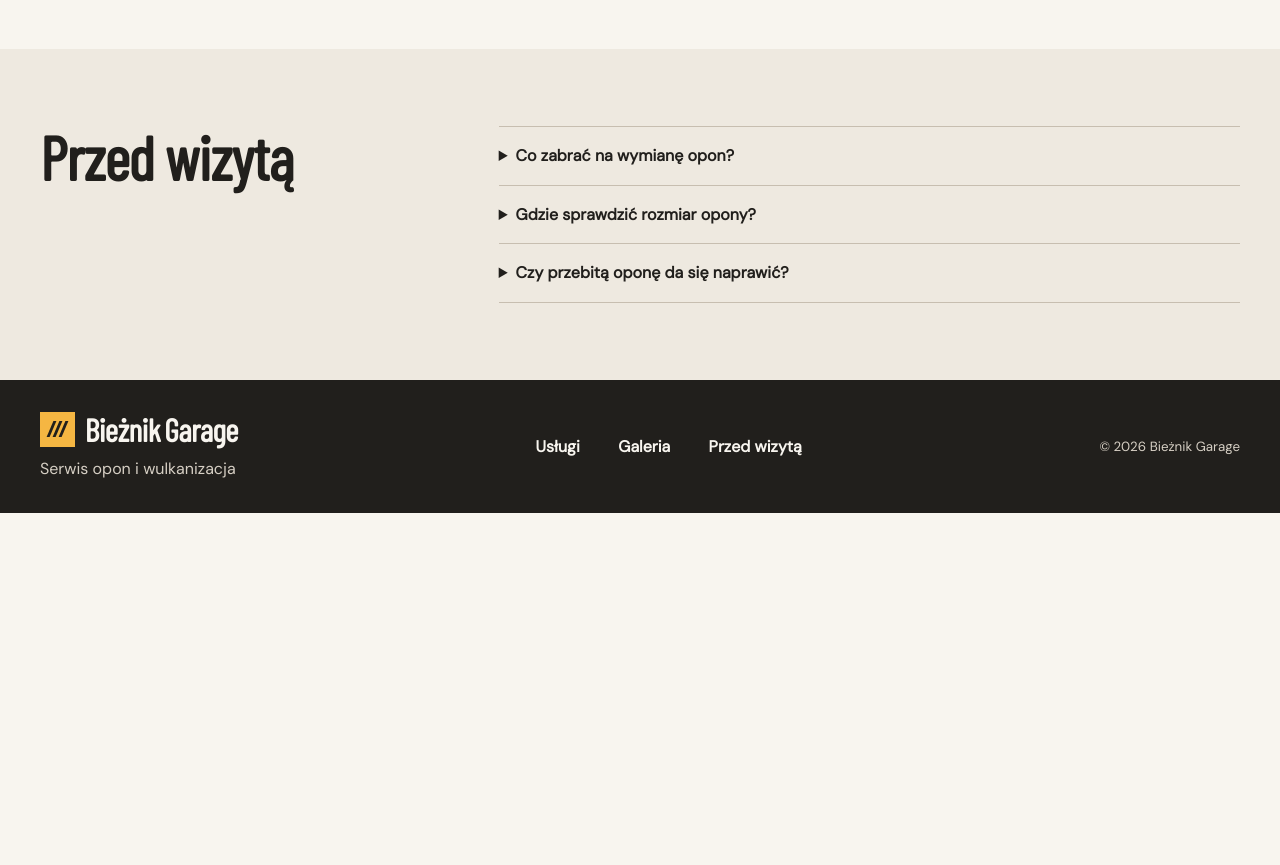
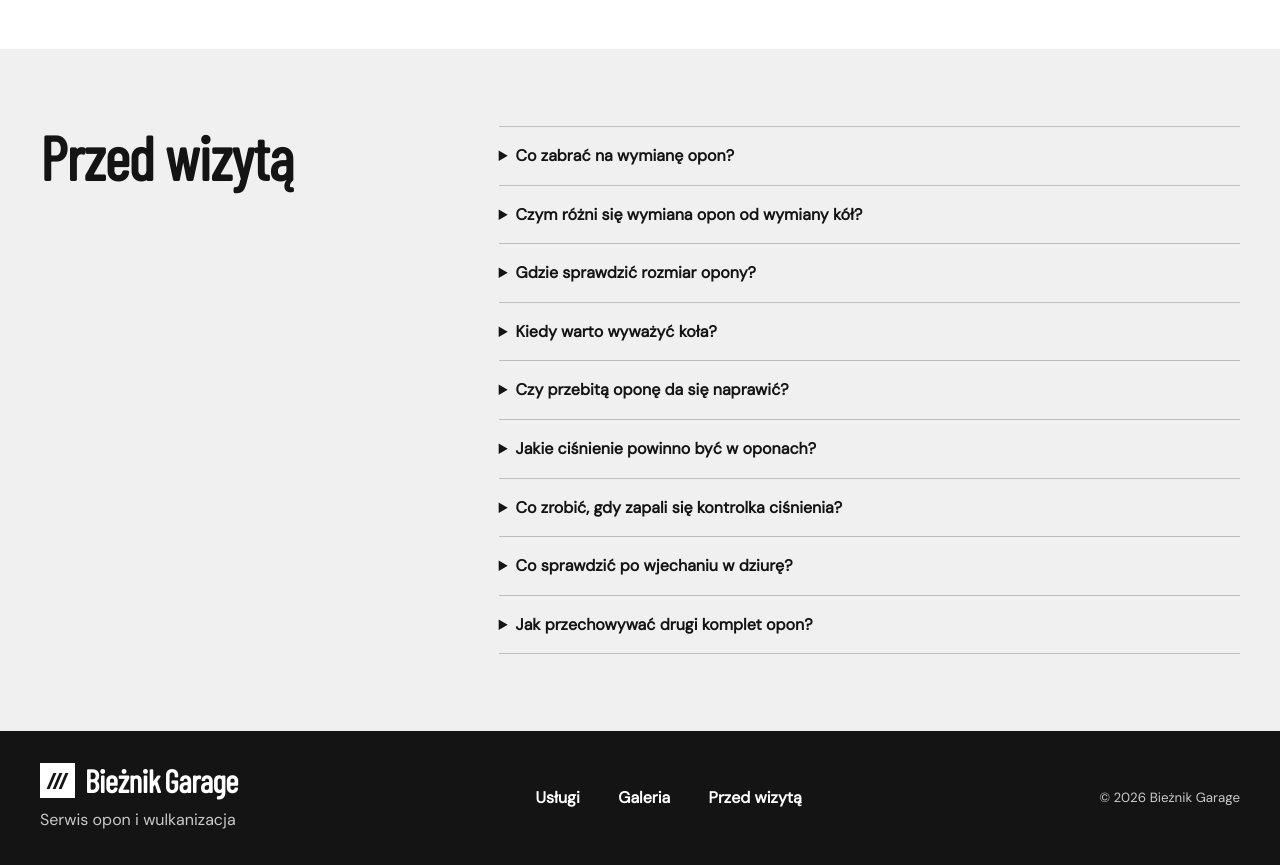
Before and after one commit to filwys-web/Bieznik-garage, an Astro site: page /uslugi in a window 1280 px wide. Shown: the part 780-1645 px from the top of the page. Before the commit the page ends 1293 px from the top, so only its background shows below. Built offline with nearby package versions, Linux system fonts and the light colour scheme; Astro itself is replaced by a stand-in of ours.

Commit message:
Use a monochrome palette and expand the workshop FAQ

```diff
--- a/src/layouts/Site.astro
+++ b/src/layouts/Site.astro
@@ -24,7 +24,7 @@ const nav = [
   <head>
     <meta charset="utf-8" />
     <meta name="viewport" content="width=device-width, initial-scale=1" />
-    <meta name="theme-color" content="#211f1c" />
+    <meta name="theme-color" content="#141414" />
     <meta name="description" content={description} />
     <meta property="og:title" content={title} />
     <meta property="og:description" content={description} />
--- a/src/styles/site.css
+++ b/src/styles/site.css
@@ -1,11 +1,11 @@
 :root {
   color-scheme: light;
-  --paper: #f8f5ef;
-  --ink: #211f1c;
-  --muted: #57524b;
-  --line: #d5cec2;
-  --wash: #eee9e0;
-  --accent: #f5b642;
+  --paper: #ffffff;
+  --ink: #141414;
+  --muted: #505050;
+  --line: #d4d4d4;
+  --wash: #f0f0f0;
+  --line-strong: #bdbdbd;
   --headline: 'Barlow Condensed', 'Arial Narrow', sans-serif;
   --body: 'DM Sans', Arial, sans-serif;
 }
@@ -21,27 +21,26 @@ h1 { font-size: clamp(4.4rem, 8.1vw, 8rem); letter-spacing: -.025em; }
 h2 { font-size: clamp(2.85rem, 4.8vw, 4.85rem); letter-spacing: -.015em; }
 h3 { font-size: 2rem; }
 button { font: inherit; cursor: pointer; }
-:focus-visible { outline: 3px solid #9c4a12; outline-offset: 4px; }
+:focus-visible { outline: 3px solid var(--ink); outline-offset: 4px; }
 .wrap { width: min(100% - 5rem, 77rem); margin-inline: auto; }
-.skip { position: absolute; z-index: 5; top: .5rem; left: .5rem; transform: translateY(-150%); background: var(--accent); color: var(--ink); padding: .75rem 1rem; }
+.skip { position: absolute; z-index: 5; top: .5rem; left: .5rem; transform: translateY(-150%); background: var(--ink); color: var(--paper); padding: .75rem 1rem; }
 .skip:focus { transform: none; }
 
 .site-header { background: var(--ink); color: var(--paper); }
-.site-header :focus-visible, .site-footer :focus-visible, .lightbox :focus-visible { outline-color: var(--accent); }
+.site-header :focus-visible, .site-footer :focus-visible, .lightbox :focus-visible { outline-color: var(--paper); }
 .header-inner { min-height: 5rem; display: grid; grid-template-columns: 1fr auto 1fr; align-items: center; gap: 1.5rem; }
 .brand { display: inline-flex; align-items: center; gap: .6rem; width: fit-content; text-decoration: none; font: 700 2rem/.9 var(--headline); letter-spacing: -.015em; white-space: nowrap; }
 .brand-accent { margin-left: .25rem; }
-.brand-mark { width: 2.2rem; height: 2.2rem; display: grid; grid-auto-flow: column; place-content: center; gap: .2rem; background: var(--accent); }
+.brand-mark { width: 2.2rem; height: 2.2rem; display: grid; grid-auto-flow: column; place-content: center; gap: .2rem; background: var(--paper); }
 .brand-mark i { width: .2rem; height: 1rem; background: var(--ink); transform: skewX(-23deg); }
 .header-inner nav, .footer-inner nav { display: flex; align-items: center; gap: clamp(1.2rem, 3vw, 2.6rem); }
 .header-inner nav a, .footer-inner nav a { text-decoration: none; font-weight: 600; }
-.header-inner nav a[aria-current], .header-inner nav a:hover { color: var(--accent); }
-.footer-inner nav a:hover { text-decoration: underline; text-underline-offset: .3em; }
+.header-inner nav a[aria-current], .header-inner nav a:hover, .footer-inner nav a:hover { text-decoration: underline; text-underline-offset: .35em; }
 .button { min-height: 3rem; padding: .65rem 1.05rem; display: inline-flex; align-items: center; justify-content: center; border: 1px solid transparent; text-decoration: none; font-weight: 600; white-space: nowrap; }
-.header-button { justify-self: end; border-color: #b6ab9b; }
+.header-button { justify-self: end; border-color: #a6a6a6; }
 .header-button:hover { color: var(--ink); background: var(--paper); }
-.button-primary { background: var(--accent); color: var(--ink); }
-.button-primary:hover { background: #ffd17a; }
+.button-primary { background: var(--ink); color: var(--paper); }
+.button-primary:hover { background: #363636; }
 
 .hero { display: grid; grid-template-columns: .85fr 1.15fr; gap: clamp(2rem, 5vw, 5rem); align-items: center; padding-block: clamp(1.5rem, 3.7vw, 3.25rem); }
 .hero-copy { padding-block: 1rem; }
@@ -55,8 +54,8 @@ button { font: inherit; cursor: pointer; }
 .service-grid, .services-page, .faq-grid, .contact-inner { padding-block: clamp(3rem, 6vw, 6rem); }
 .section-heading { align-self: start; }
 .service-list, .photo-grid { margin: 0; padding: 0; list-style: none; }
-.service-list li { border-top: 1px solid #c7beb0; }
-.service-list li:last-child { border-bottom: 1px solid #c7beb0; }
+.service-list li { border-top: 1px solid var(--line-strong); }
+.service-list li:last-child { border-bottom: 1px solid var(--line-strong); }
 .service-list a { display: flex; justify-content: space-between; align-items: center; gap: 1rem; padding: 1.1rem .15rem; text-decoration: none; }
 .service-list a:hover h3 { text-decoration: underline; text-decoration-thickness: 1px; text-underline-offset: .16em; }
 .service-list p, .service-details p { margin-top: .45rem; color: var(--muted); }
@@ -78,11 +77,11 @@ button { font: inherit; cursor: pointer; }
 .photo-grid img { aspect-ratio: 4 / 3; transition: transform .2s ease; }
 .photo-grid a:hover img { transform: scale(1.035); }
 .lightbox { width: min(96vw, 67rem); max-height: 96dvh; padding: 0; border: 0; background: transparent; color: var(--paper); }
-.lightbox::backdrop { background: #171512ed; }
+.lightbox::backdrop { background: #0d0d0ded; }
 .lightbox-inner { background: var(--ink); padding: .75rem; }
 .lightbox img { max-height: 72dvh; object-fit: contain; }
-.lightbox button { background: transparent; border: 1px solid #a89e90; color: inherit; }
-.lightbox button:hover { background: #4a4238; }
+.lightbox button { background: transparent; border: 1px solid #ababab; color: inherit; }
+.lightbox button:hover { background: #3d3d3d; }
 .lightbox-close { display: block; width: 2.65rem; height: 2.65rem; margin: 0 0 .55rem auto; font-size: 1.5rem; }
 .lightbox-controls { display: flex; justify-content: center; align-items: center; gap: .65rem; padding-top: .75rem; }
 .lightbox-controls button { min-height: 2.75rem; padding-inline: .65rem; }
@@ -93,8 +92,8 @@ button { font: inherit; cursor: pointer; }
 .service-details h2 { font-size: clamp(2.25rem, 3.6vw, 3.3rem); }
 .service-details p { max-width: 46rem; }
 .faq-section, .contact-section { background: var(--wash); }
-.faq details { border-top: 1px solid #c7beb0; }
-.faq details:last-child { border-bottom: 1px solid #c7beb0; }
+.faq details { border-top: 1px solid var(--line-strong); }
+.faq details:last-child { border-bottom: 1px solid var(--line-strong); }
 .faq summary { padding: 1rem 0; cursor: pointer; font-weight: 600; }
 .faq details p { margin: 0 0 1rem 1rem; color: var(--muted); }
 .contact-inner { display: flex; flex-wrap: wrap; gap: 2rem 5rem; }
@@ -103,7 +102,7 @@ button { font: inherit; cursor: pointer; }
 
 .site-footer { padding-block: 2rem; color: var(--paper); background: var(--ink); }
 .footer-inner { display: flex; flex-wrap: wrap; justify-content: space-between; align-items: center; gap: 1.4rem 2rem; }
-.footer-brand p, .footer-inner small { color: #d6cfc4; }
+.footer-brand p, .footer-inner small { color: #c9c9c9; }
 .footer-brand p { margin-top: .55rem; }
 
 @media (max-width: 900px) {
--- a/src/workshop.ts
+++ b/src/workshop.ts
@@ -52,7 +52,40 @@ export const photos = [
 ];
 
 export const questions = [
-  { question: 'Co zabrać na wymianę opon?', answer: 'Drugi komplet opon lub kół i nasadkę do śrub zabezpieczających, jeśli masz je w aucie.' },
-  { question: 'Gdzie sprawdzić rozmiar opony?', answer: 'Na jej boku. Szukaj zapisu podobnego do 205/55 R16. Jeśli kupujesz opony, sprawdź też rozmiary dopuszczone dla Twojego auta w instrukcji.' },
-  { question: 'Czy przebitą oponę da się naprawić?', answer: 'To zależy od miejsca przebicia i stanu opony. Uszkodzony bok albo ślady jazdy bez powietrza mogą oznaczać, że opona nadaje się tylko do wymiany.' },
+  {
+    question: 'Co zabrać na wymianę opon?',
+    answer: 'Drugi komplet opon lub kół i nasadkę do śrub zabezpieczających, jeśli masz je w aucie.',
+  },
+  {
+    question: 'Czym różni się wymiana opon od wymiany kół?',
+    answer: 'Przy wymianie opon zdejmujemy gumę z felg, zakładamy drugi komplet opon i wyważamy koła. Przy wymianie kół przekładamy gotowy komplet z felgami.',
+  },
+  {
+    question: 'Gdzie sprawdzić rozmiar opony?',
+    answer: 'Na jej boku. Szukaj zapisu podobnego do 205/55 R16. Jeśli kupujesz opony, sprawdź też rozmiary dopuszczone dla Twojego auta w instrukcji.',
+  },
+  {
+    question: 'Kiedy warto wyważyć koła?',
+    answer: 'Po założeniu opon na felgi. Warto też sprawdzić wyważenie, jeśli podczas jazdy drży kierownica lub nadwozie. Drgania mogą też mieć inną przyczynę, na przykład skrzywioną felgę.',
+  },
+  {
+    question: 'Czy przebitą oponę da się naprawić?',
+    answer: 'To zależy od miejsca przebicia i stanu opony. Uszkodzony bok albo ślady jazdy bez powietrza mogą oznaczać, że opona nadaje się tylko do wymiany.',
+  },
+  {
+    question: 'Jakie ciśnienie powinno być w oponach?',
+    answer: 'Sprawdź zalecenia producenta auta. Zwykle znajdziesz je na naklejce przy drzwiach kierowcy, pod klapką wlewu paliwa albo w instrukcji. Mierz ciśnienie na zimnych oponach i uwzględnij obciążenie auta.',
+  },
+  {
+    question: 'Co zrobić, gdy zapali się kontrolka ciśnienia?',
+    answer: 'Zatrzymaj się w bezpiecznym miejscu i obejrzyj koła. Jeśli opona wygląda na przebitą albo straciła dużo powietrza, przerwij jazdę. Gdy koła wyglądają normalnie, zmierz ciśnienie i porównaj je z zaleceniami producenta auta.',
+  },
+  {
+    question: 'Co sprawdzić po wjechaniu w dziurę?',
+    answer: 'Obejrzyj felgę i bok opony. Wybrzuszenie, pęknięcie lub szybka utrata ciśnienia to powód, żeby przerwać jazdę. Jeśli po uderzeniu pojawiły się drgania, warto sprawdzić koło w warsztacie.',
+  },
+  {
+    question: 'Jak przechowywać drugi komplet opon?',
+    answer: 'W suchym, zacienionym miejscu, z dala od źródeł ciepła i chemikaliów. Same opony ustaw pionowo. Całe koła z felgami możesz ułożyć płasko jedno na drugim.',
+  },
 ];
```
Also changed, not shown: public/favicon.svg.
